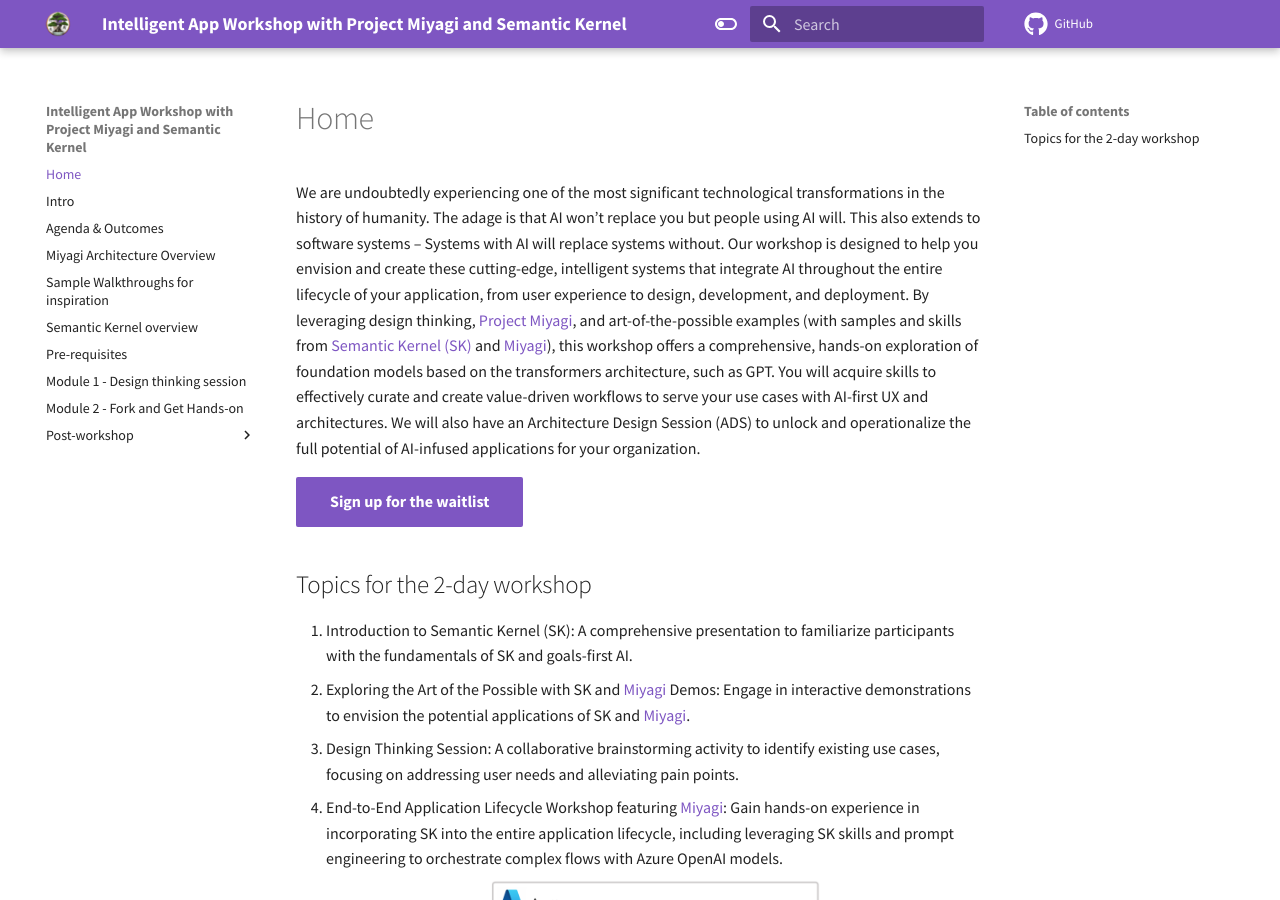
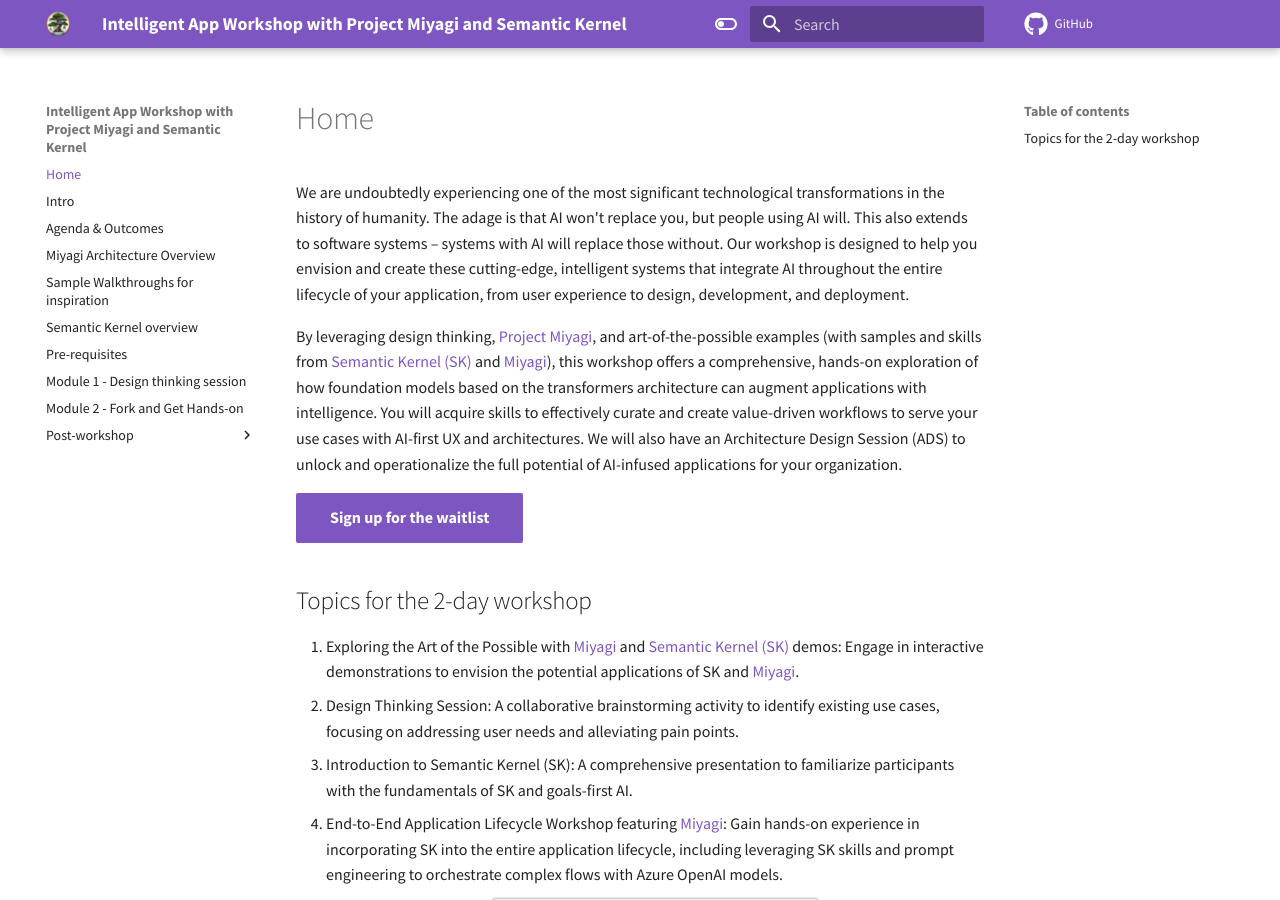
Before and after one commit to Azure/intelligent-app-workshop, an MkDocs documentation site: the page built from docs/index.md, in a window 1280 px wide and 900 px high. Built offline with MkDocs 1.6.1 and Material for MkDocs 9.7.7, drawn with Linux system fonts in a browser that asks for light colours; comment, search, counter and statistics services are not loaded.

```diff
--- a/docs/index.md
+++ b/docs/index.md
@@ -1,18 +1,23 @@
 # Home
 
-We are undoubtedly experiencing one of the most significant technological transformations in the history of humanity. The adage is that AI won’t replace you but people using AI will. This also extends to software systems – Systems with AI will replace systems without. Our workshop is designed to help you envision and create these cutting-edge, intelligent systems that integrate AI throughout the entire lifecycle of your application, from user experience to design, development, and deployment.
-By leveraging design thinking, [Project Miyagi](https://github.com/Azure-Samples/miyagi), and art-of-the-possible examples (with samples and skills from [Semantic Kernel (SK)](https://github.com/microsoft/semantic-kernel) and [Miyagi](https://github.com/Azure-Samples/miyagi)), this workshop offers a comprehensive, hands-on exploration of foundation models based on the transformers architecture, such as GPT. You will acquire skills to effectively curate and create value-driven workflows to serve your use cases with AI-first UX and architectures. We will also have an Architecture Design Session (ADS) to unlock and operationalize the full potential of AI-infused applications for your organization.
+We are undoubtedly experiencing one of the most significant technological transformations in the history of humanity. The adage is that AI won't replace you, but people using AI will. This also extends to software systems – systems with AI will replace those without. Our workshop is designed to help you envision and create these cutting-edge, intelligent systems that integrate AI throughout the entire lifecycle of your application, from user experience to design, development, and deployment.
+
+
+
+
+By leveraging design thinking, [Project Miyagi](https://github.com/Azure-Samples/miyagi), and art-of-the-possible examples (with samples and skills from [Semantic Kernel (SK)](https://github.com/microsoft/semantic-kernel) and [Miyagi](https://github.com/Azure-Samples/miyagi)), this workshop offers a comprehensive, hands-on exploration of how foundation models based on the transformers architecture can augment applications with intelligence. You will acquire skills to effectively curate and create value-driven workflows to serve your use cases with AI-first UX and architectures. We will also have an Architecture Design Session (ADS) to unlock and operationalize the full potential of AI-infused applications for your organization.
 
 [Sign up for the waitlist](https://forms.office.com/r/rLds2s8RH1){ :target="_blank" .md-button .md-button--primary }
 
 ## Topics for the 2-day workshop
 
+1. Exploring the Art of the Possible with [Miyagi](https://github.com/Azure-Samples/miyagi) and [Semantic Kernel (SK)](https://github.com/microsoft/semantic-kernel) demos: Engage in interactive demonstrations to envision the potential applications of SK and [Miyagi](https://github.com/Azure-Samples/miyagi).
+1. Design Thinking Session: A collaborative brainstorming activity to identify existing use cases, focusing on addressing user needs and alleviating pain points.
 1. Introduction to Semantic Kernel (SK): A comprehensive presentation to familiarize participants with the fundamentals of SK and goals-first AI.
-1. Exploring the Art of the Possible with SK and [Miyagi](https://github.com/Azure-Samples/miyagi) Demos: Engage in interactive demonstrations to envision the potential applications of SK and [Miyagi](https://github.com/Azure-Samples/miyagi).
-1. Design Thinking Session: A collaborative brainstorming activity to identify existing use cases, focusing on addressing user needs and alleviating pain points.
 1. End-to-End Application Lifecycle Workshop featuring [Miyagi](https://github.com/Azure-Samples/miyagi): Gain hands-on experience in incorporating SK into the entire application lifecycle, including leveraging SK skills and prompt engineering to orchestrate complex flows with Azure OpenAI models. <p align="center"><img src="assets/images/basic-arch.png" width=50% /></p>
 1. Architecture Design Session: Dive into the intricacies of designing a robust and effective system architecture to support intelligent app development.
 ![miyagi-ui](assets/images/ui-annotations.png)
 
+![miyagi-arch](assets/images/wip-azure.png)
 
-![miyagi-arch](assets/images/wip-azure.png)
+[See full-agenda](wksp/00-intro/agenda-and-outcomes.md){ .md-button }
```
Also changed, not shown: docs/wksp/00-intro/architecture-overview.md (+4 -0 lines), docs/assets/images/embeddings.png.
